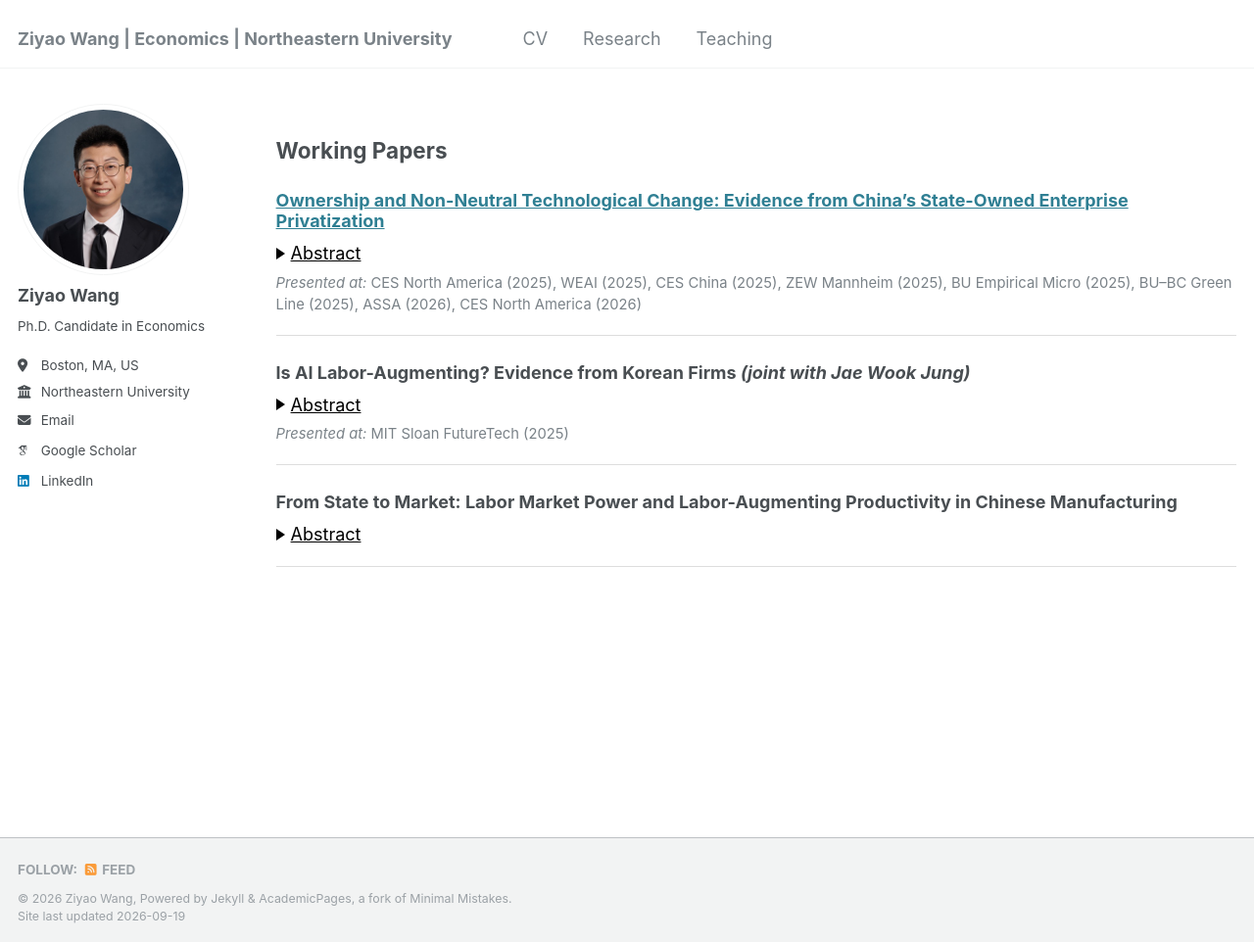
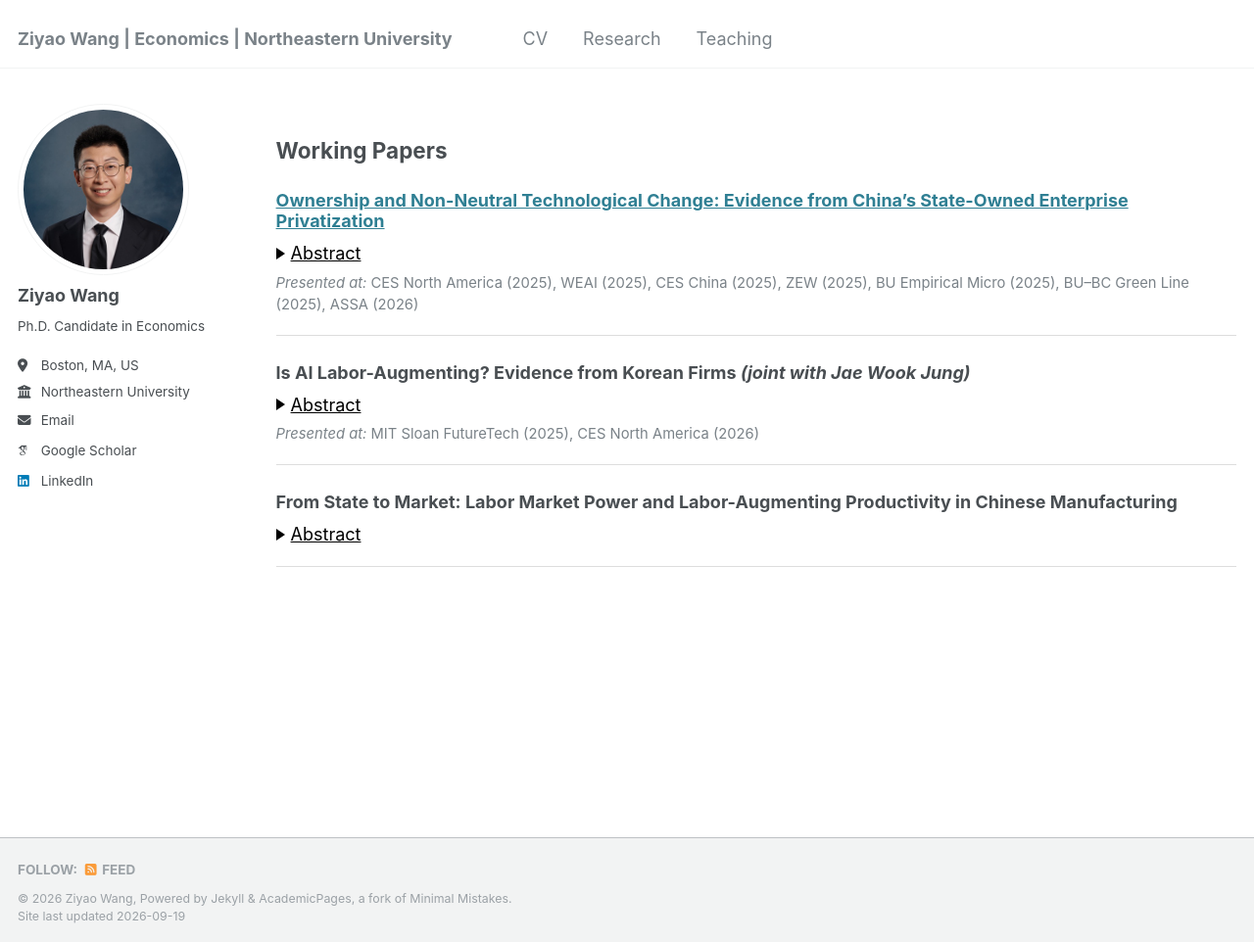
Before and after one commit to ziyaowangecon/ziyaowangecon.github.io, a Jekyll site: the page built from _pages/research.md, in a window 1280 px wide and 962 px high. Shown: the whole window at 98% size. Built offline with Jekyll 4.4.1, drawn with Linux system fonts in a browser that asks for light colours; some web fonts are replaced; part of the change alters nothing that is shown.

Commit message:
Shorten ZEW Mannheim to ZEW, move CES North America 2026 to the AI paper
Co-Authored-By: Claude Opus 5 <noreply@anthropic.com>

```diff
--- a/_pages/research.md
+++ b/_pages/research.md
@@ -91,7 +91,7 @@ author_profile: true
     I estimate firm-level capital-, labor-, and material-augmenting productivity for Chinese manufacturing, 1998–2008, and the effect of state-owned enterprise (SOE) privatization on each. Results show technological change is strongly biased toward capital and labor. Private firms operate above SOEs on capital and labor, but below on materials. Privatization raises labor-augmenting productivity right after the transition, a front-loaded gain that fades on the full panel but persists among 1998 incumbents. It leaves capital-augmenting productivity no higher and modestly lowers materials. The SOE sector’s catch-up runs through restructuring of the plants the state kept, with exit of overstaffed plants adding to the labor gain.
   </div>
 </details>
-<div class="presentations"><em>Presented at:</em> CES North America (2025), WEAI (2025), CES China (2025), ZEW Mannheim (2025), BU Empirical Micro (2025), BU–BC Green Line (2025), ASSA (2026), CES North America (2026)</div>
+<div class="presentations"><em>Presented at:</em> CES North America (2025), WEAI (2025), CES China (2025), ZEW (2025), BU Empirical Micro (2025), BU–BC Green Line (2025), ASSA (2026)</div>
 
 <span class="underline"></span>
 
@@ -102,7 +102,7 @@ author_profile: true
     Does Artificial Intelligence (AI) adoption bias technological change toward labor? We estimate the effect of AI adoption on labor-augmenting and Hicks-neutral productivity for Korean firms from 2017 to 2024. AI adoption raises labor-augmenting productivity by 6.1% and leaves Hicks-neutral productivity indistinguishable from zero, and the adoption effect on output is 1.6%. Manufacturing carries twice the labor-augmenting coefficient of information and communication (ICT). The labor efficiency comes through production processes in manufacturing and through product and service development in ICT. We recover firm markups and find no evidence that AI adoption raises them.
   </div>
 </details>
-<div class="presentations"><em>Presented at:</em> MIT Sloan FutureTech (2025)</div>
+<div class="presentations"><em>Presented at:</em> MIT Sloan FutureTech (2025), CES North America (2026)</div>
 
 <span class="underline"></span>
 
```
